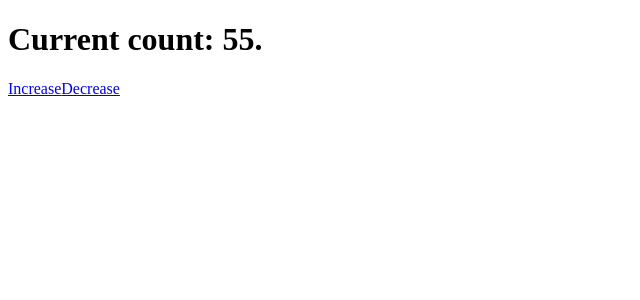
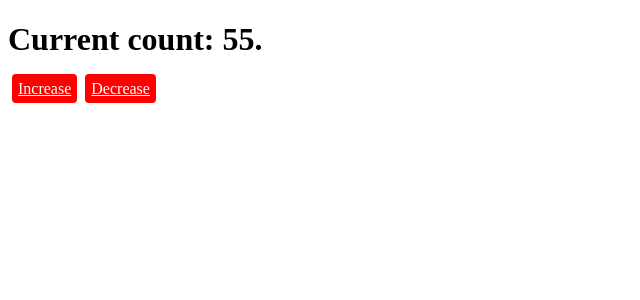
Before and after one commit to wzalazar/poet, a React app: page / in a window 1280 px wide. Shown: the top 300 px of the page, without its empty margins (0-640 px from the left). Built offline with nearby package versions, Linux system fonts and the light colour scheme.

Commit message:
sass part 1

```diff
--- a/package.json
+++ b/package.json
@@ -30,7 +30,10 @@
   },
   "devDependencies": {
     "awesome-typescript-loader": "^3.0.0-beta.17",
+    "css-loader": "^0.26.1",
+    "extract-text-webpack-plugin": "^1.0.1",
     "redux-devtools": "^3.3.1",
+    "sass-loader": "^4.1.1",
     "source-map-loader": "^0.1.5",
     "typescript": "^2.1.4",
     "webpack": "^1.14.0"
--- a/src/pages/HelloWorld/DecreaseCountButton.tsx
+++ b/src/pages/HelloWorld/DecreaseCountButton.tsx
@@ -8,7 +8,7 @@ interface DecreaseCountButtonProps {
 
 class DecreaseCountButtonContainer extends React.Component<DecreaseCountButtonProps, undefined> {
   render() {
-    return <a href="#" onClick={this.props.decrease}>{this.props.children}</a>;
+    return <a className="button" href="#" onClick={this.props.decrease}>{this.props.children}</a>;
   }
 }
 
--- /dev/null
+++ b/src/pages/HelloWorld/HelloWorld.scss
@@ -0,0 +1,9 @@
+.helloWorld {
+  .button {
+    background: red;
+    color: white;
+    border-radius: 4px;
+    padding: 6px;
+    margin: 4px;
+  }
+}
--- a/src/pages/HelloWorld/HelloWorldComponent.tsx
+++ b/src/pages/HelloWorld/HelloWorldComponent.tsx
@@ -4,6 +4,8 @@ import { connect } from "react-redux";
 import { IncreaseCountButton } from "./IncreaseCountButton";
 import { DecreaseCountButton } from './DecreaseCountButton';
 import { HelloWorldState } from './HelloWorldState';
+
+import './HelloWorld.scss';
 
 export interface HelloProps {
   count: number
@@ -13,7 +15,7 @@ class HelloWorldComponent extends React.Component<HelloProps, undefined> {
 
   render() {
     return (
-      <div>
+      <div className="helloWorld">
         <h1>Current count: {this.props.count || 0}.</h1>
         <IncreaseCountButton>Increase</IncreaseCountButton>
         <DecreaseCountButton>Decrease</DecreaseCountButton>
--- a/src/pages/HelloWorld/IncreaseCountButton.tsx
+++ b/src/pages/HelloWorld/IncreaseCountButton.tsx
@@ -8,7 +8,7 @@ interface IncreaseCountButtonProps {
 
 class IncreaseCountButtonContainer extends React.Component<IncreaseCountButtonProps, undefined> {
   render() {
-    return <a href="#" onClick={this.props.increase}>{this.props.children}</a>;
+    return <a className="button" href="#" onClick={this.props.increase}>{this.props.children}</a>;
   }
 }
 
--- a/webpack.config.js
+++ b/webpack.config.js
@@ -2,6 +2,8 @@ const webpack = require('webpack');
 const HtmlWebpackPlugin = require('html-webpack-plugin');
 
 const vendor = ['react', 'react-dom', 'react-redux', 'redux', 'redux-saga'];
+
+const ExtractTextPlugin = require("extract-text-webpack-plugin");
 
 module.exports = {
   entry: {
@@ -27,7 +29,8 @@ module.exports = {
   module: {
     loaders: [
       // All files with a '.ts' or '.tsx' extension will be handled by 'awesome-typescript-loader'.
-      { test: /\.tsx?$/, loaders: ['react-hot', 'babel', 'awesome-typescript-loader'] }
+      { test: /\.tsx?$/, loaders: ['react-hot', 'babel', 'awesome-typescript-loader'] },
+      { test: /\.scss$/, loader: ExtractTextPlugin.extract('css!sass') }
     ],
 
     preLoaders: [
```
